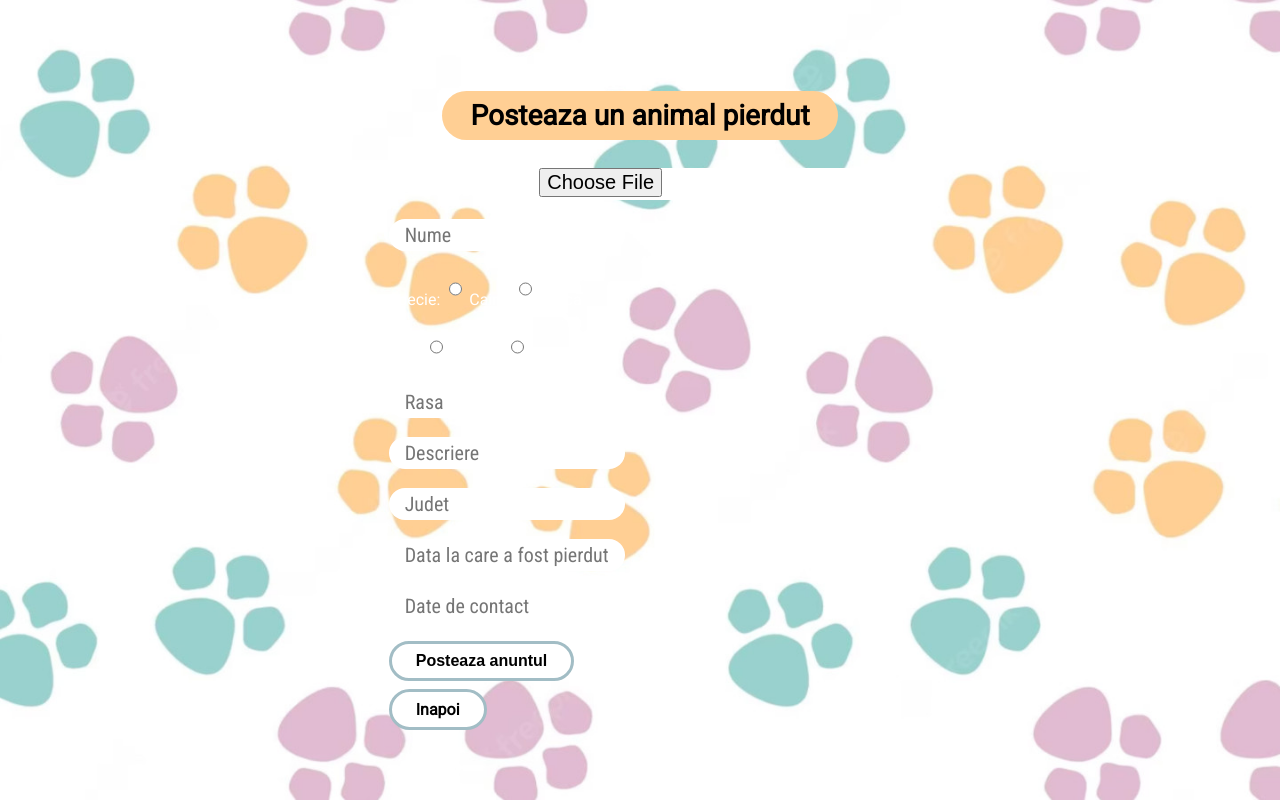
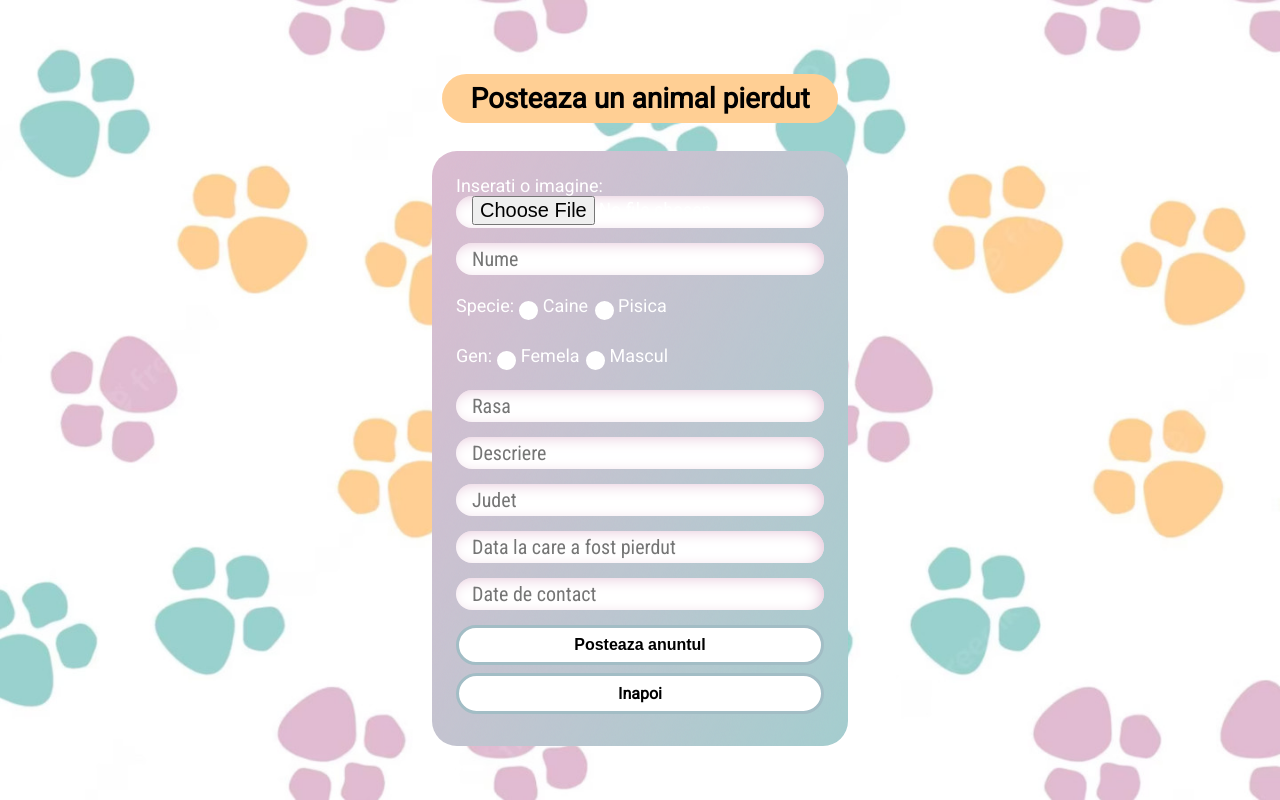
Before and after one commit to andreea-alexuta/ISWproject, a PHP site: page /lostreport.php in a window 1280 px wide. Run offline with PHP 8.4, Linux system fonts and the light colour scheme; a user stored in the database is signed in; some libraries are stand-ins or nearby versions.

Commit message:
Added style for forms

```diff
--- a/style.css
+++ b/style.css
@@ -645,3 +645,64 @@ textarea:focus {
   background: white;
   border-radius: 25px;
 }
+
+/* Stil formular */
+
+form {
+  display: flex;
+  flex-direction: column;
+  justify-content: space-evenly;
+  flex-wrap: wrap;
+  padding: 24px;
+  background: url("img/form.png");
+  margin-bottom: 8px;
+  border-radius: 25px;
+  font-size: small;
+}
+
+.input-group {
+  display: flex;
+  flex-direction: column;
+  justify-content: space-eve;
+  flex-wrap: wrap;
+}
+
+form input[type='text'] {
+  box-shadow: inset -4px 3px 16px -4px #e1bbd2;
+}
+
+form input[type='file'] {
+  box-shadow: inset -4px 3px 16px -4px #e1bbd2;
+}
+
+label {
+  font-size: 18px;
+}
+
+input[type='radio']:after {
+  width: 15px;
+  height: 15px;
+  border-radius: 15px;
+  top: 8px;
+  left: -3px;
+  position: relative;
+  background-color: #ffffff;
+  content: '';
+  display: inline-block;
+  visibility: visible;
+  border: 2px solid white;
+}
+
+input[type='radio']:checked:after {
+  width: 15px;
+  height: 15px;
+  border-radius: 15px;
+  top: 8px;
+  left: -3px;
+  position: relative;
+  background-color: #99d1ce;
+  content: '';
+  display: inline-block;
+  visibility: visible;
+  border: 2px solid white;
+}
```
